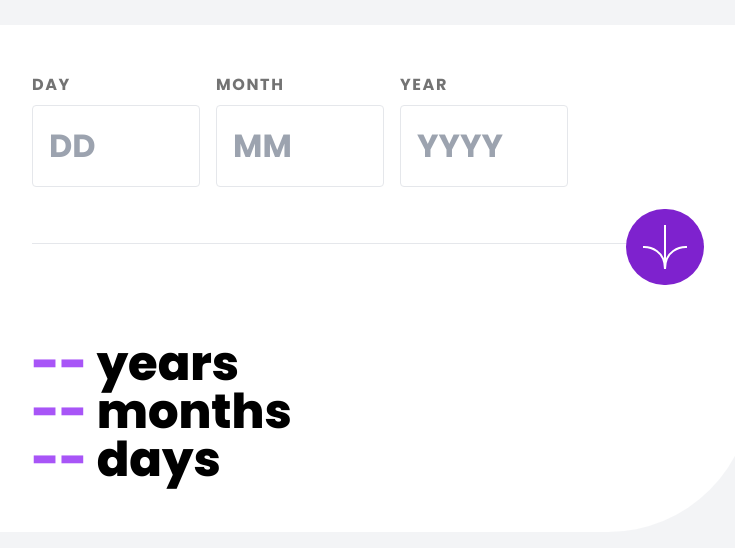
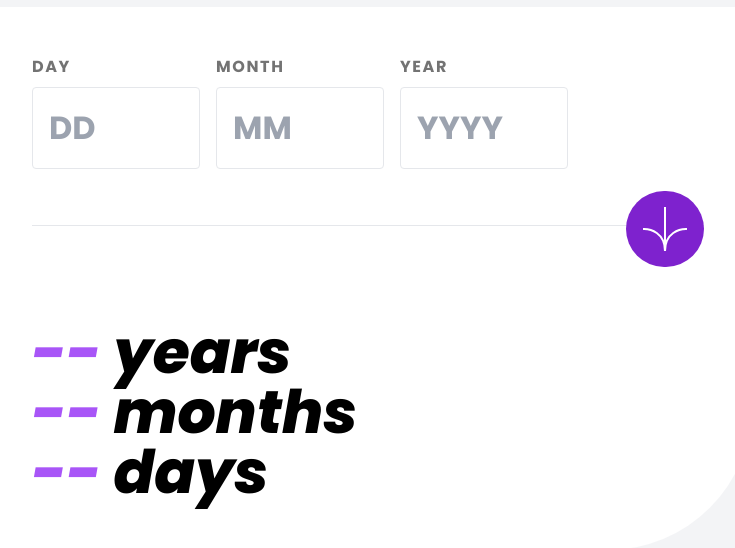
Before and after one commit to Imhandegbelo/frontend-mentor-tasks, a React (Vite) app: page /age_calculator in a window 1280 px wide. Shown: the part 122-670 px from the top of the page, without its empty margins (272-1007 px from the left). Built offline with nearby package versions, Linux system fonts and the light colour scheme; the HTML template or start-up script is replaced by a standard one.

Commit message:
style: updated font of age calculator

```diff
--- a/index.html
+++ b/index.html
@@ -17,7 +17,7 @@
       rel="stylesheet"
     />
     <link
-      href="https://fonts.googleapis.com/css2?family=Manrope:wght@600;800&display=swap"
+      href="https://fonts.googleapis.com/css2?family=Poppins:ital,wght@0,700;1,400;1,800&display=swap"
       rel="stylesheet"
     />
     <!-- Font import ends -->
--- a/src/pages/AgeCalculator/AgeCalculator.jsx
+++ b/src/pages/AgeCalculator/AgeCalculator.jsx
@@ -1,6 +1,5 @@
 import { useState } from "react";
 // import Input from "../../component/Input";
-// import { errorMessage, useAgeCalculatorLogic } from "./age-calculator.hooks";
 import arrow from "../../assets/icon-arrow.svg";
 
 function AgeCalculator() {
@@ -120,7 +119,7 @@ function AgeCalculator() {
                     dayError ? "border-red-500" : ""
                   } rounded focus:border focus:border-rose-600`}
                 />
-                <small className="text-[8px] md:text-[10px] text-rose-400">
+                <small className="text-[8px] md:text-[10px] italic text-rose-400">
                   {dayErrorText}
                 </small>
               </div>
@@ -142,7 +141,7 @@ function AgeCalculator() {
                     monthError ? "border-red-500" : ""
                   } rounded invalid:border-rose-600`}
                 />
-                <small className="text-[8px] md:text-[10px] text-rose-400">
+                <small className="text-[8px] md:text-[10px] italic text-rose-400">
                   {monthErrorText}
                 </small>
               </div>
@@ -164,7 +163,7 @@ function AgeCalculator() {
                     yearError ? "border-red-500" : ""
                   } rounded invalid:border-rose-600`}
                 />
-                <small className="text-[8px] md:text-[10px] text-rose-400">
+                <small className="text-[8px] md:text-[10px] italic text-rose-400">
                   {yearErrorText}
                 </small>
               </div>
@@ -180,7 +179,7 @@ function AgeCalculator() {
               <img src={arrow} alt="arrow down" />
             </button>
           </form>
-          <div className="text-4xl md:text-5xl font-extrabold text-left p-6 md:p-12">
+          <div className="text-4xl md:text-5xl lg:text-6xl font-extrabold italic text-left p-6 md:p-12">
             <h1 className="">
               <span className="text-purple-500">
                 {yearNum && !dayError && !monthError && !yearError
--- a/tailwind.config.js
+++ b/tailwind.config.js
@@ -5,7 +5,7 @@ export default {
   theme: {
     extend: {
       fontFamily: {
-        poppins: ["poppins", "sans-serif"],
+        poppins: ["Poppins", "sans-serif"],
         Overpass: ["Overpass", "sans"],
         Manrope: ["Manrope", "sans-serif"],
       },
```
